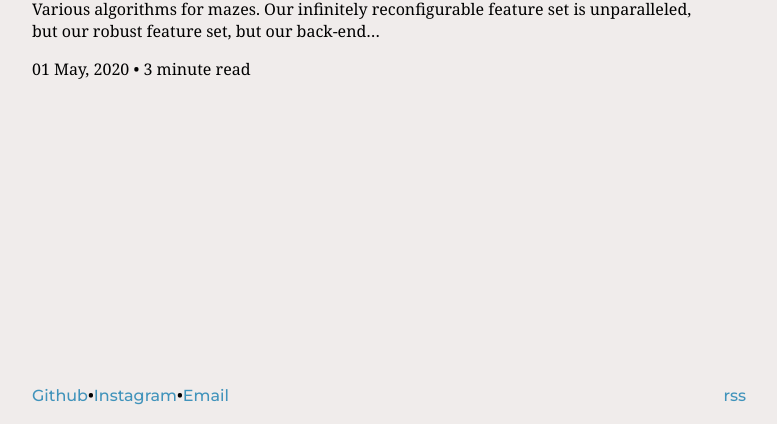
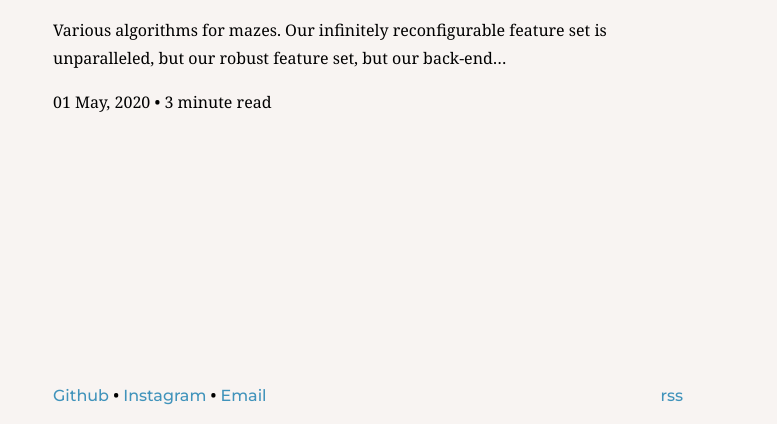
Before and after one commit to MH15/me, a Gatsby site: page / in a window 1280 px wide. Shown: the part 376-800 px from the top of the page, without its empty margins (272-1049 px from the left). Built offline with nearby package versions, Linux system fonts and the light colour scheme; Gatsby itself is replaced by a stand-in of ours.

Commit message:
colors and flexbox

```diff
--- a/src/components/footer.tsx
+++ b/src/components/footer.tsx
@@ -29,13 +29,13 @@ export default () => {
         if (i < socials.length) {
             items.push(
                 <div key={i}>
-                    <a href={social.url}>{social.name}</a>•
+                    <a key={i} href={social.url}>{social.name}</a>&nbsp;•&nbsp;
                 </div>
             )
         } else {
             items.push(
                 <div key={i}>
-                    <a href={social.url}>{social.name}</a>
+                    <a key={i} href={social.url}>{social.name}</a>
                 </div>
             )
 
@@ -45,12 +45,16 @@ export default () => {
     })
     // separate each social link with a dot •
     return (
-        <div className={footerStyles.footer}>
-            {items}
-            <div className={footerStyles.right}>
-                <a href="/rss">rss</a>
+        <footer className={footerStyles.footer}>
+            <div className={footerStyles.footerInner}>
+                {/* <div className={footerStyles.left}> */}
+                {items}
+                {/* </div> */}
+                <siv className={footerStyles.right}>
+                    <a href="/rss">rss</a>
+                </siv>
             </div>
-        </div>
+        </footer>
     )
 }
 
--- a/src/components/layout.module.scss
+++ b/src/components/layout.module.scss
@@ -6,10 +6,11 @@
 .pageContainer {
     position: relative;
     min-height: 100vh;
-    margin: 0 auto;
-    max-width: 42rem;
-    padding-left: 1.3125rem;
-    padding-right: 1.3125rem;
+    margin-left: auto;
+    margin-right: auto;
+    max-width: $width;
+    padding-left: $padding;
+    padding-right: $padding;
     padding-bottom: 0;
 }
 
@@ -46,12 +47,22 @@
 
 // Footer
 .footer {
-    display: flex;
-    justify-content: space-between;
     position: absolute;
     bottom: 0;
+    left: 0;
     width: 100%;
+    // width: $width - $padding - $padding;
     height: 2.5rem;
+    padding-left: $padding;
+    padding-right: $padding;
+
+    .footerInner {
+        display: flex;
+    }
+}
+
+.left {
+    // display: flex;
 }
 
 .right {
--- a/src/styles/global.scss
+++ b/src/styles/global.scss
@@ -22,6 +22,11 @@ a:visited {
   text-decoration: none;
 }
 
+p {
+  font-size: 16px;
+  line-height: 28px;
+}
+
 body,
 html {
   margin: 0;
@@ -37,3 +42,8 @@ html {
     border-radius: $code-radius;
   }
 }
+
+* {
+  box-sizing: border-box;
+  // border: 1px solid rgba(1, 0, 0, 0.5);
+}
--- a/src/styles/variables.scss
+++ b/src/styles/variables.scss
@@ -6,7 +6,10 @@ $font-stack-body: "Noto Serif", serif;
 $font-stack-headings: "Montserrat", Helvetica, sans-serif;
 
 $light-blue: #4093bb;
-$dark-blue: #141413;
-$white: #f0eceb;
+$dark-blue: #24242c;
+$white: #f8f4f2;
 
 $code-radius: 8px;
+
+$width: 42rem;
+$padding: 1.3125rem;
```
Also changed, not shown: README.md.
